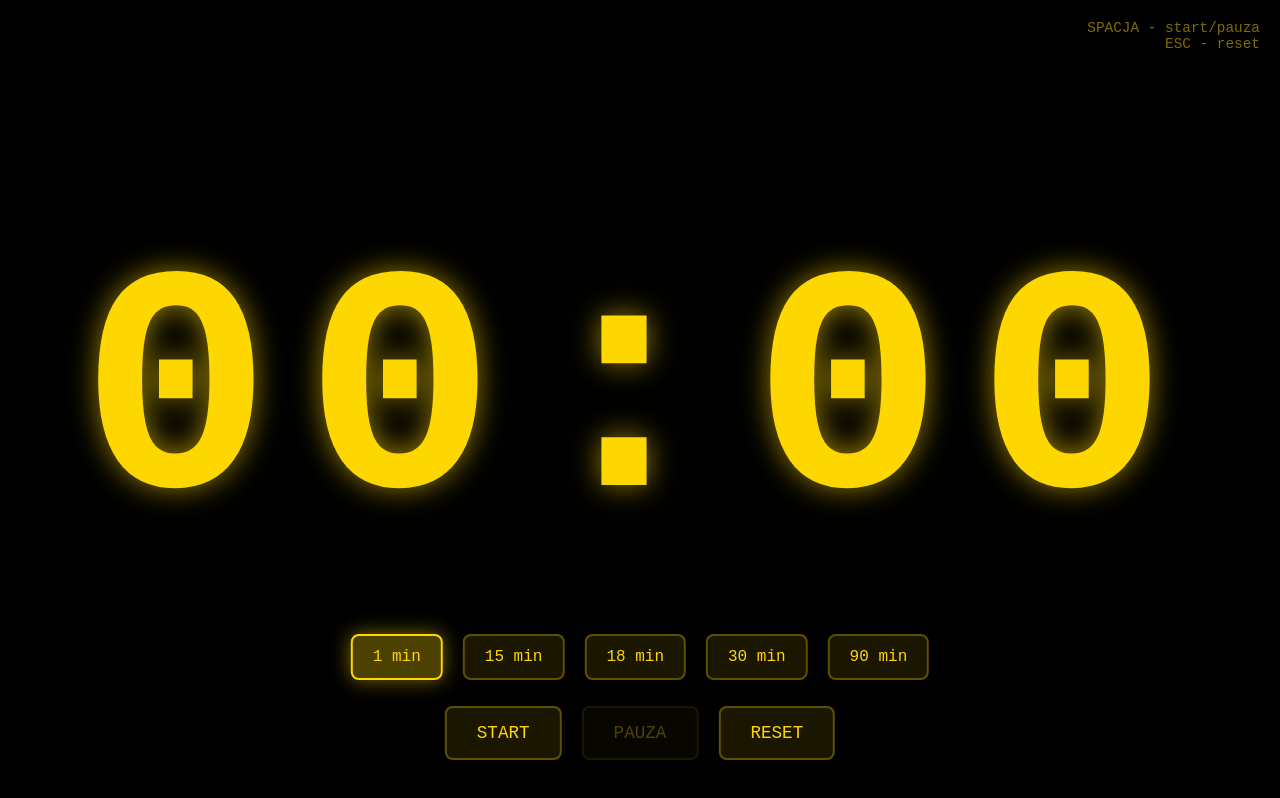
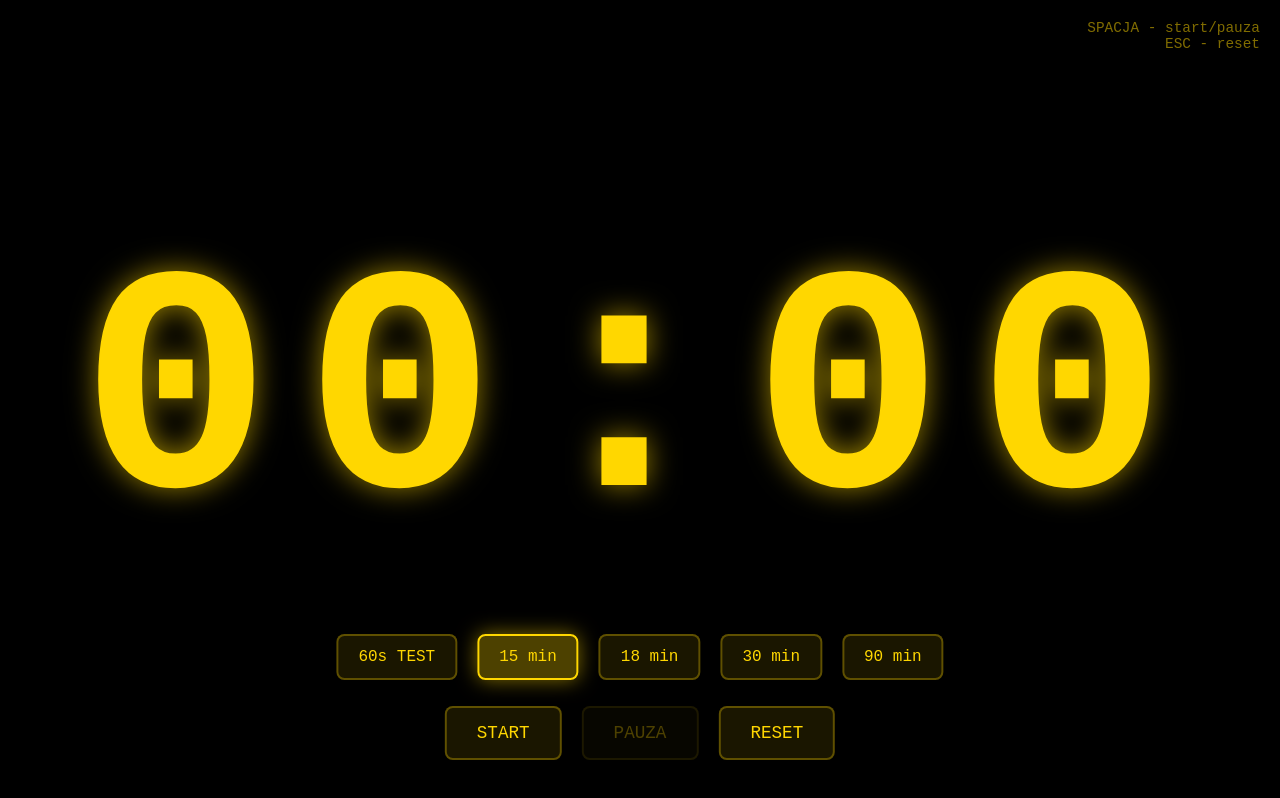
Before and after one commit to rad-wes/timer, a plain HTML site: page index.html in a window 1280 px wide. Drawn offline with Linux system fonts and the light colour scheme.

Commit message:
Update index.html

```diff
--- a/index.html
+++ b/index.html
@@ -218,7 +218,7 @@
         </div>
 
         <div class="time-buttons">
-            <button class="time-btn" data-minutes="1">1 min</button>
+            <button class="time-btn" data-minutes="1">60s TEST</button>
             <button class="time-btn" data-minutes="15">15 min</button>
             <button class="time-btn" data-minutes="18">18 min</button>
             <button class="time-btn" data-minutes="30">30 min</button>
@@ -243,7 +243,7 @@
                 this.totalTime = 0;
                 this.isRunning = false;
                 this.intervalId = null;
-                this.selectedMinutes = 1;
+                this.selectedMinutes = 15;
                 this.wakeLock = null;
 
                 this.timerDisplay = document.getElementById('timerDisplay');
@@ -254,7 +254,7 @@
 
                 this.bindEvents();
                 this.updateDisplay();
-                this.selectTimeButton(1);
+                this.selectTimeButton(15);
                 this.initWakeLock();
             }
 
```
